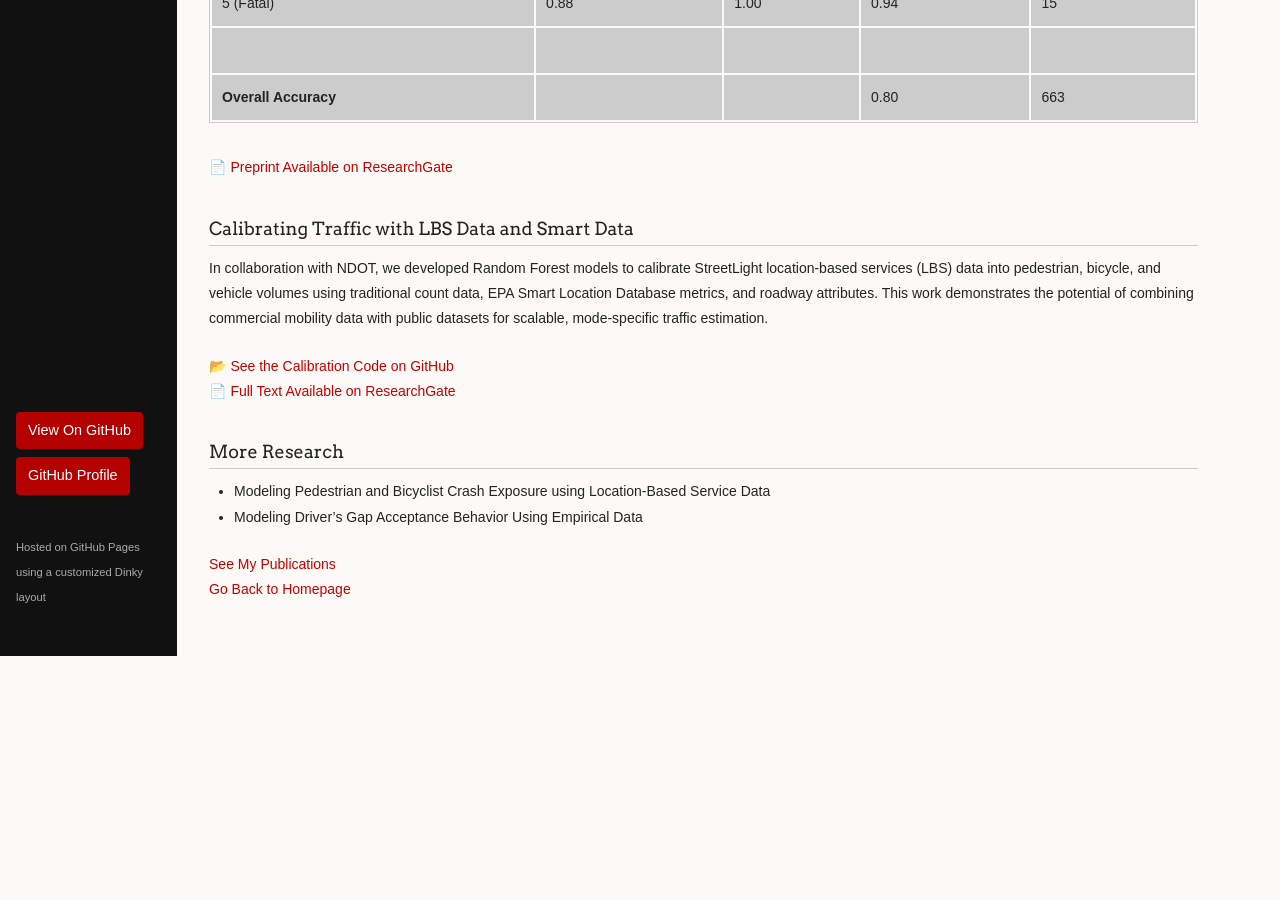
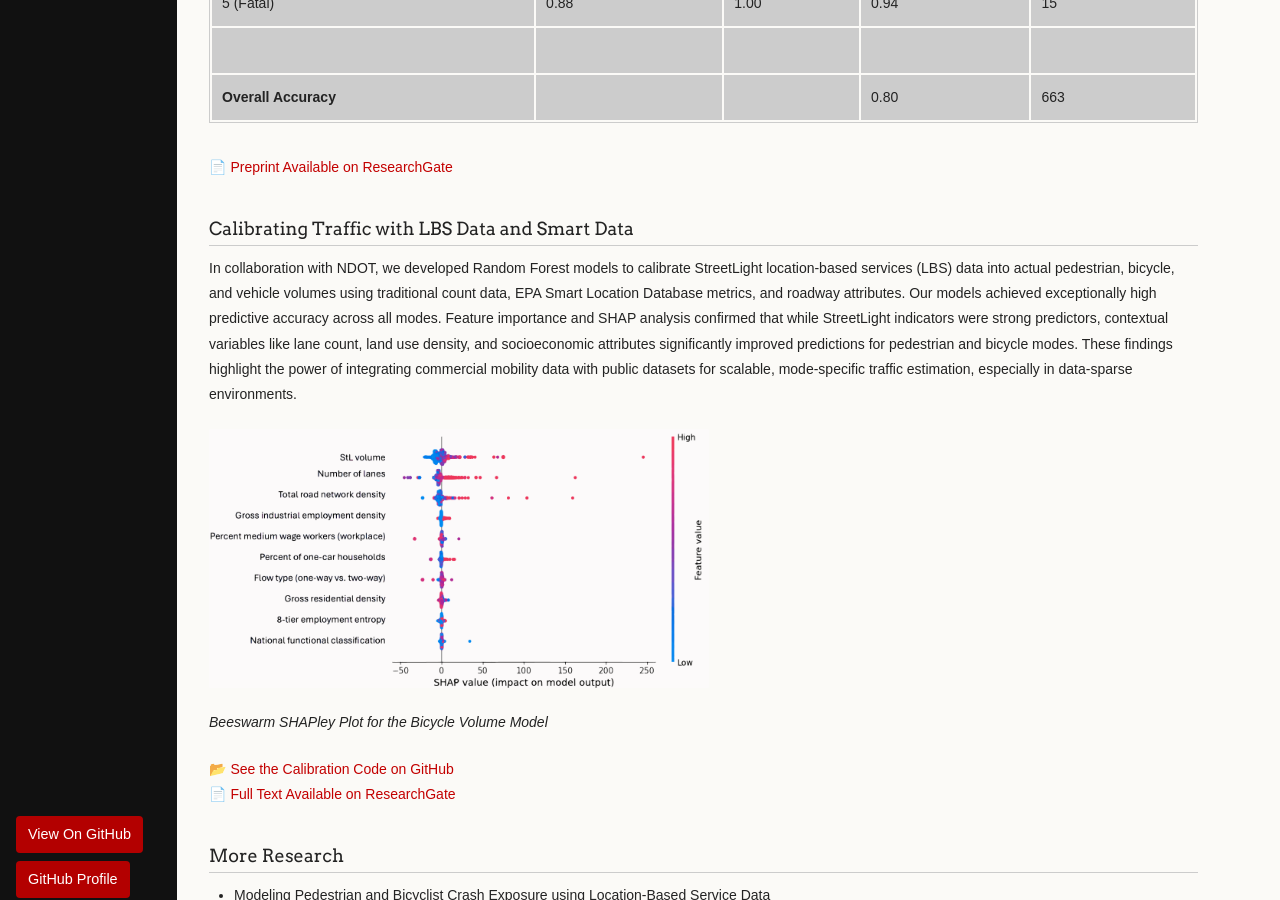
Before and after one commit to mselayan/mselayan.github.io, a Jekyll site: the page built from research.md, in a window 1280 px wide and 900 px high, scrolled down 1592 px. Built offline with Jekyll 4.4.1, drawn with Linux system fonts in a browser that asks for light colours; before the commit the page ends 2248 px from its top, so only the background shows below that.

Commit message:
Update research.md

```diff
--- a/research.md
+++ b/research.md
@@ -47,7 +47,11 @@ This study leverages Mapillary Open Street-View (OSV) detections and StreetLight
 
 ### Calibrating Traffic with LBS Data and Smart Data
 
-In collaboration with NDOT, we developed Random Forest models to calibrate StreetLight location-based services (LBS) data into pedestrian, bicycle, and vehicle volumes using traditional count data, EPA Smart Location Database metrics, and roadway attributes. This work demonstrates the potential of combining commercial mobility data with public datasets for scalable, mode-specific traffic estimation.
+In collaboration with NDOT, we developed Random Forest models to calibrate StreetLight location-based services (LBS) data into actual pedestrian, bicycle, and vehicle volumes using traditional count data, EPA Smart Location Database metrics, and roadway attributes. Our models achieved exceptionally high predictive accuracy across all modes. Feature importance and SHAP analysis confirmed that while StreetLight indicators were strong predictors, contextual variables like lane count, land use density, and socioeconomic attributes significantly improved predictions for pedestrian and bicycle modes. These findings highlight the power of integrating commercial mobility data with public datasets for scalable, mode-specific traffic estimation, especially in data-sparse environments.
+
+<img src="SHAP_Bike.png" alt="Shapley Plot for Bike Model" style="width: 500px; border-radius: 1px;" />
+
+*Beeswarm SHAPley Plot for the Bicycle Volume Model*
 
 📂 [See the Calibration Code on GitHub](https://github.com/Hawkins-TECH-Lab/NDOT-Calibration)
 📄 [Full Text Available on ResearchGate](https://www.researchgate.net/publication/390051928_Integrating_StreetLight_EPS_Smart_Location_Data_and_Road_Attributes_A_Random_Forest_Approach_to_Multi-Modal_Traffic_Calibration_in_Lincoln_Nebraska)
```
